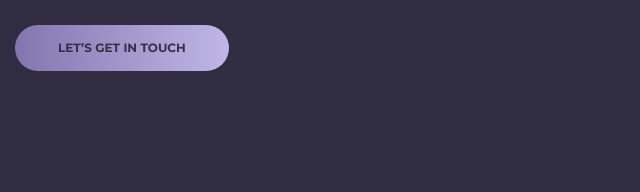
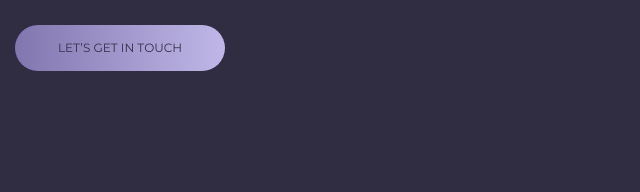
Before and after one commit to OleksandrMul/homeworks, a plain HTML site: page homework_06/index.html in a window 1280 px wide. Shown: the part 1706-1898 px from the top of the page, 0-640 px from the left. Drawn offline with Linux system fonts and the light colour scheme.

Commit message:
Add files via upload

```diff
--- a/homework_06/css/style.css
+++ b/homework_06/css/style.css
@@ -131,11 +131,6 @@ body {
 	vertical-align: middle;
 }
 
-.about-title,
-.about-link {
-	font-weight: 700;
-}
-
 .about-label {
 	color: rgba(255, 255, 255, 0.95);
 	font-weight: 300;
@@ -144,6 +139,7 @@ body {
 .about-header {
 	line-height: 1.1;
 	font-size: 36px;
+	font-weight: 700;
 }
 
 .about-header,
```
